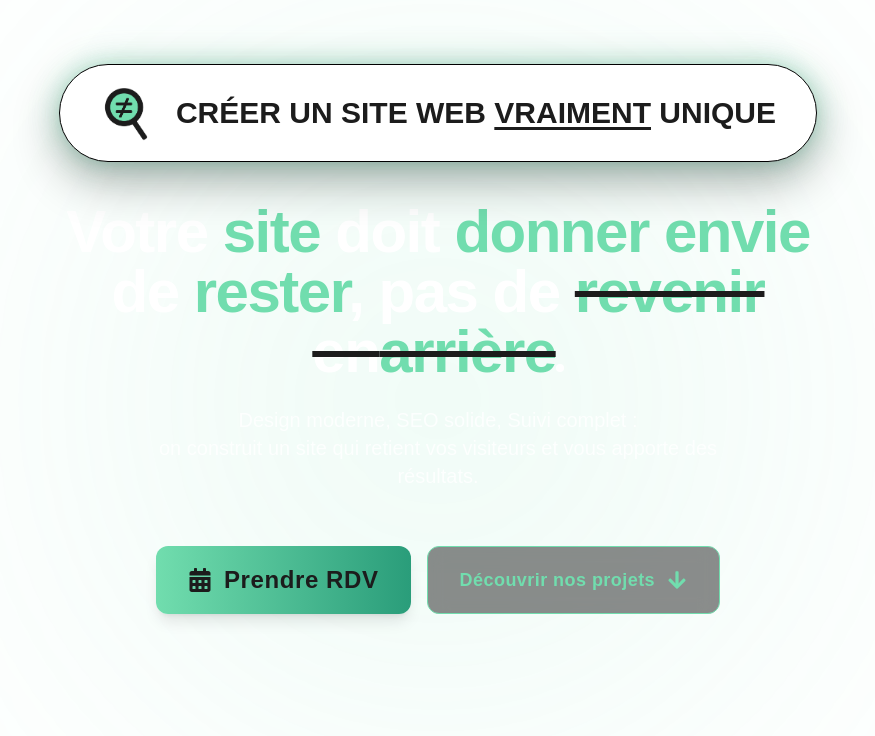
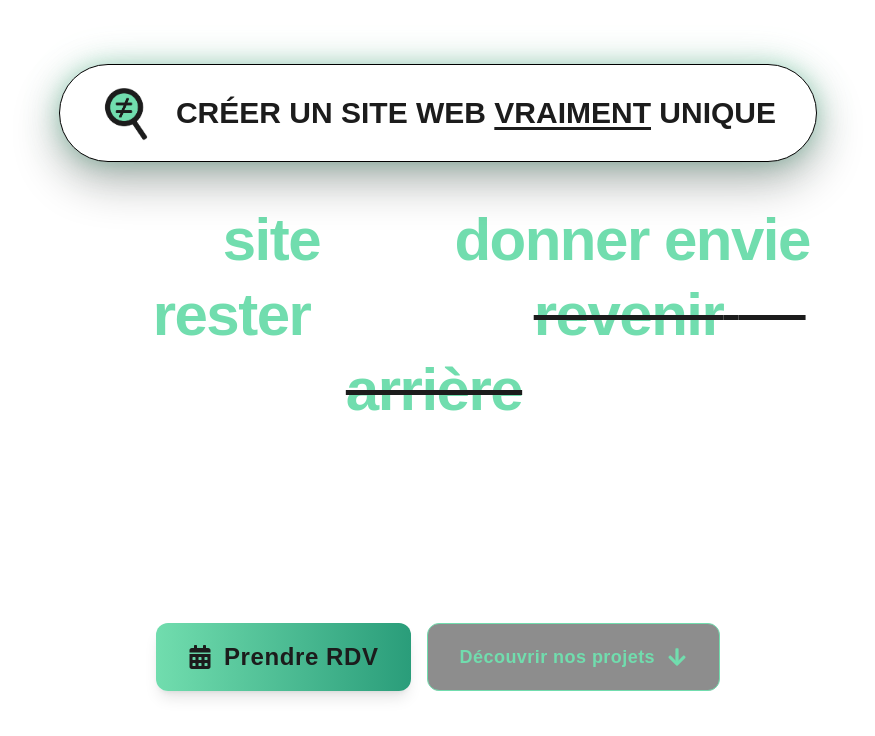
Before and after one commit to hardy0423/Nextjs-hero-test, a Next.js app: page / in a window 1280 px wide. Shown: the top 736 px of the page, without its empty margins (202-1077 px from the left). Built offline with nearby package versions, Linux system fonts and the light colour scheme.

Commit message:
amélioration affichage texte description

```diff
--- a/components/hero/Hero.tsx
+++ b/components/hero/Hero.tsx
@@ -18,11 +18,11 @@ export default function Hero() {
                 </div>
             </div>
 
-            <div className="pointer-events-none fixed inset-0 -z-10 overflow-hidden">
+            {/* <div className="pointer-events-none fixed inset-0 -z-10 overflow-hidden">
 
                 <div className="absolute left-1/2 top-1/2 -translate-x-1/2 -translate-y-1/2 rounded-full bg-[rgba(113,221,174,0.25)] blur-[120px] w-[300px] h-[300px] sm:w-[400px] sm:h-[400px] sm:blur-[160px] md:w-[520px] md:h-[520px] md:blur-[220px]"></div>
                 <div className="absolute left-1/4 top-1/4 -translate-x-1/2 -translate-y-1/2 rounded-full bg-[rgba(255,255,255,0.18)] blur-[100px] w-[200px] h-[200px] sm:w-[280px] sm:h-[280px] sm:blur-[140px] md:w-[360px] md:h-[360px] md:blur-[200px]"></div>
-            </div>
+            </div> */}
         </section>
     );
 }
--- a/components/hero/HeroTitle.tsx
+++ b/components/hero/HeroTitle.tsx
@@ -1,13 +1,31 @@
 export default function HeroTitle() {
     return (
-        <h1 className="max-w-3xl text-3xl font-semibold tracking-tight sm:text-4xl md:text-5xl lg:text-6xl" style={{ color: "var(--color-light)" }}>
-            Votre <span style={{ color: "var(--color-primary)" }}>site</span> doit <span style={{ color: "var(--color-primary)" }}>donner envie</span> de <span style={{ color: "var(--color-primary)" }}>rester</span>, pas de{" "}
-            <span className="line-through" style={{ textDecorationColor: "var(--color-dark)" }}>
-                <span style={{ color: "var(--color-primary)" }}>revenir</span>{" "}
-                <span style={{ color: "var(--color-light)" }}>en</span>
-                <span style={{ color: "var(--color-primary)" }}>arrière</span>
+        <h1 className="
+            max-w-3xl
+            mx-auto
+            text-center
+            text-3xl
+            sm:text-4xl
+            md:text-5xl
+            lg:text-6xl
+            font-semibold
+            tracking-tight
+            text-(--color-light)
+            leading-tight
+            mb-8
+        ">
+            Votre <span className="text-(--color-primary)">site</span> doit{" "}
+            <span className="text-(--color-primary)">donner envie</span> de{" "}
+            <span className="text-(--color-primary)">rester</span>, pas de{" "}
+            <span
+                className="line-through decoration-(--color-dark) decoration-[5px] decoration-offset-8"
+            >
+                <span className="text-(--color-primary)">revenir</span>{" "}
+                <span className="text-(--color-light)">en</span>{" "}
+                <span className="text-(--color-primary)">arrière</span>
             </span>
-            <span className="inline-block w-2 h-2 bg-(--color-light) rounded-full"> </span>
+
+            <span className="inline-block w-2 h-2 bg-(--color-light) rounded-full"></span>
         </h1>
     );
 }
```
